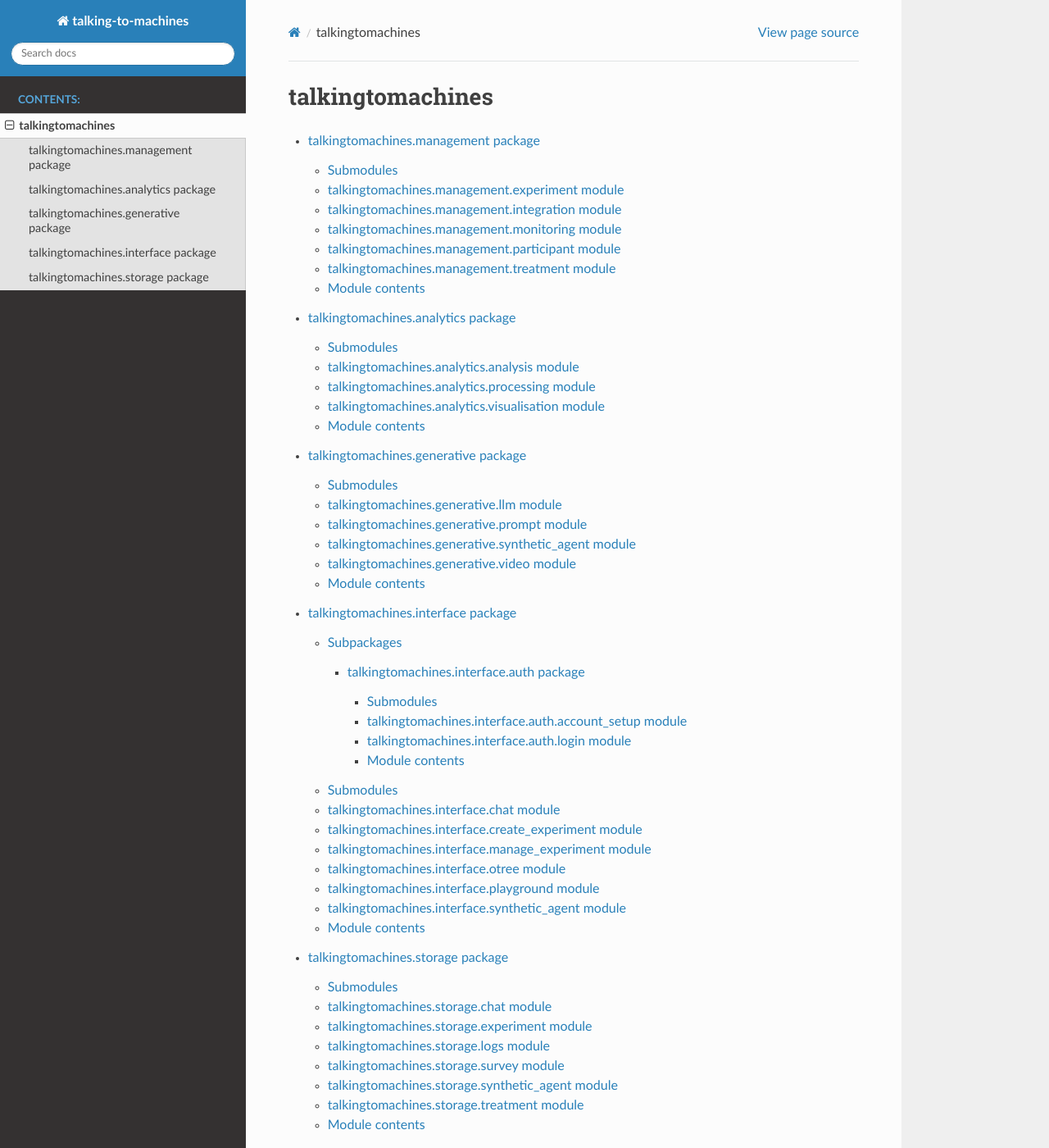
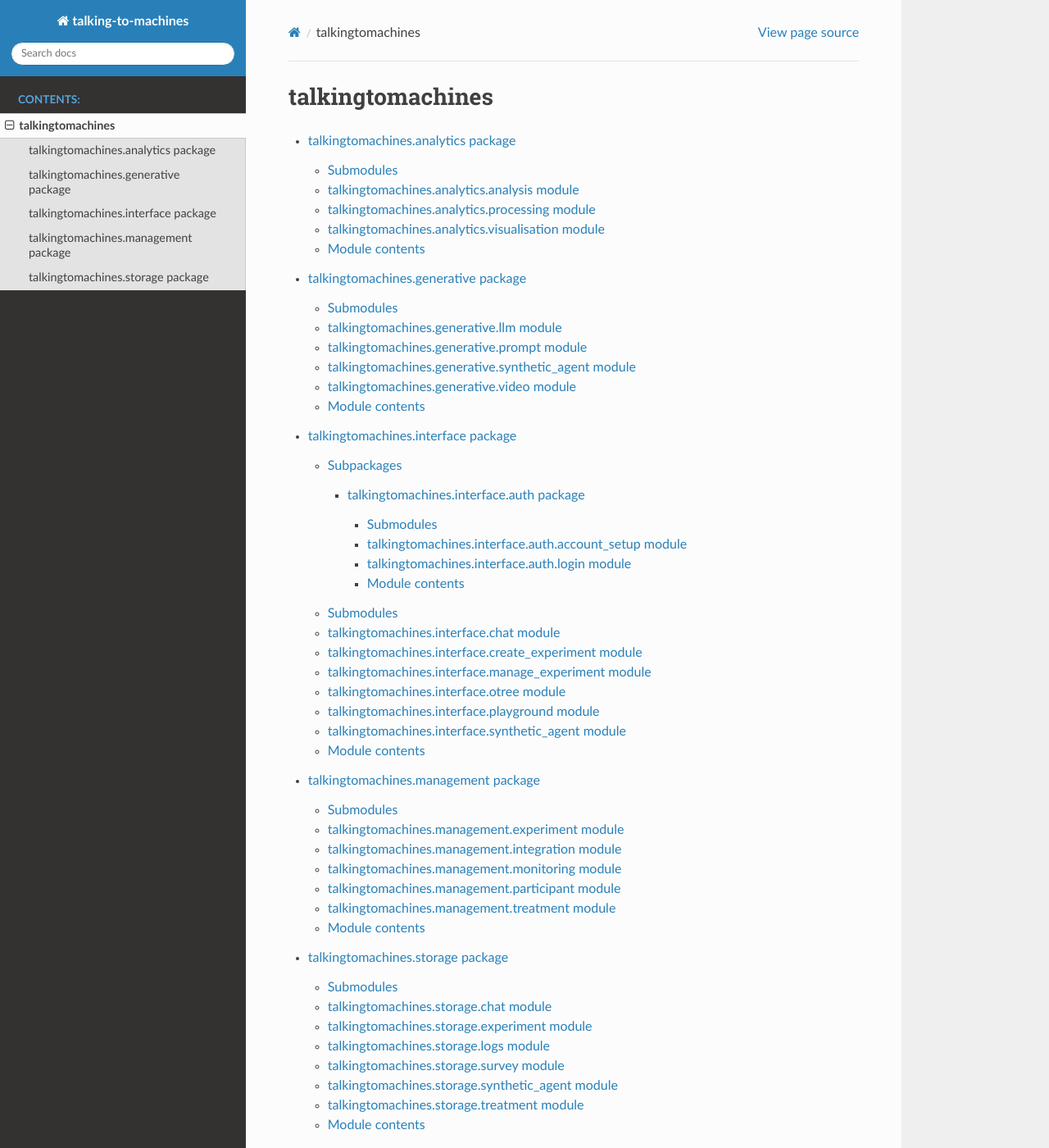
Before and after one commit to talking-to-machines/talking-to-machines, a Sphinx documentation site: the page built from docs/source/modules.rst, in a window 1280 px wide and 1400 px high. Shown: the whole window at 82% size. Built offline with Sphinx 7.4.7 and the Read the Docs theme 2.0.0, drawn with Linux system fonts in a browser that asks for light colours.

```diff
--- a/docs/source/conf.py
+++ b/docs/source/conf.py
@@ -1,3 +1,4 @@
+
 # Configuration file for the Sphinx documentation builder.
 #
 # For the full list of built-in configuration values, see the documentation:
--- a/docs/source/index.rst
+++ b/docs/source/index.rst
@@ -1,5 +1,5 @@
 .. talking-to-machines documentation master file, created by
-   sphinx-quickstart on Thu Jul 25 11:34:04 2024.
+   sphinx-quickstart on Thu Jul 25 16:17:01 2024.
    You can adapt this file completely to your liking, but it should at least
    contain the root `toctree` directive.
 
--- a/docs/source/modules.rst
+++ b/docs/source/modules.rst
@@ -4,8 +4,8 @@ talkingtomachines
 .. toctree::
    :maxdepth: 4
 
-   talkingtomachines.management
    talkingtomachines.analytics
    talkingtomachines.generative
    talkingtomachines.interface
+   talkingtomachines.management
    talkingtomachines.storage
```
